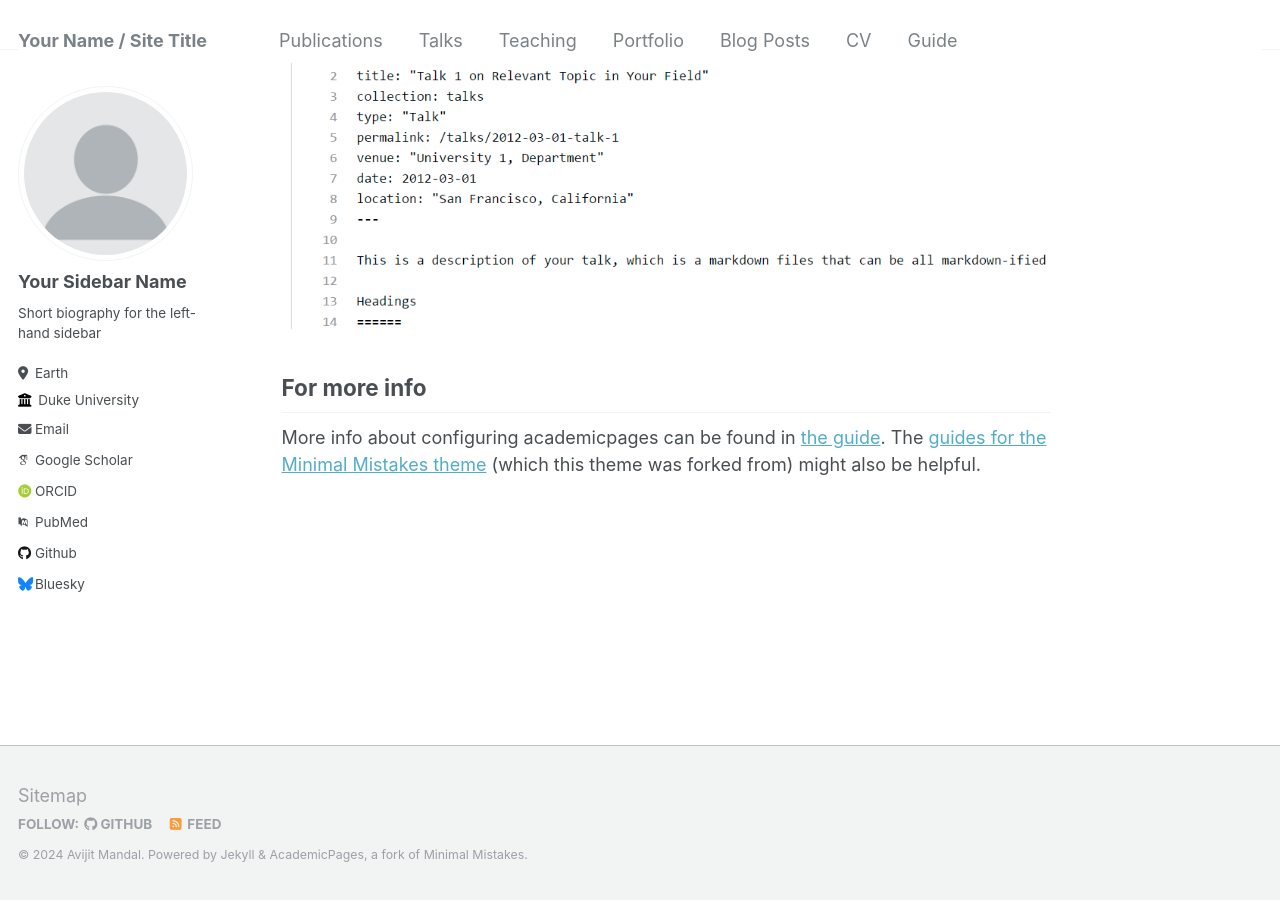
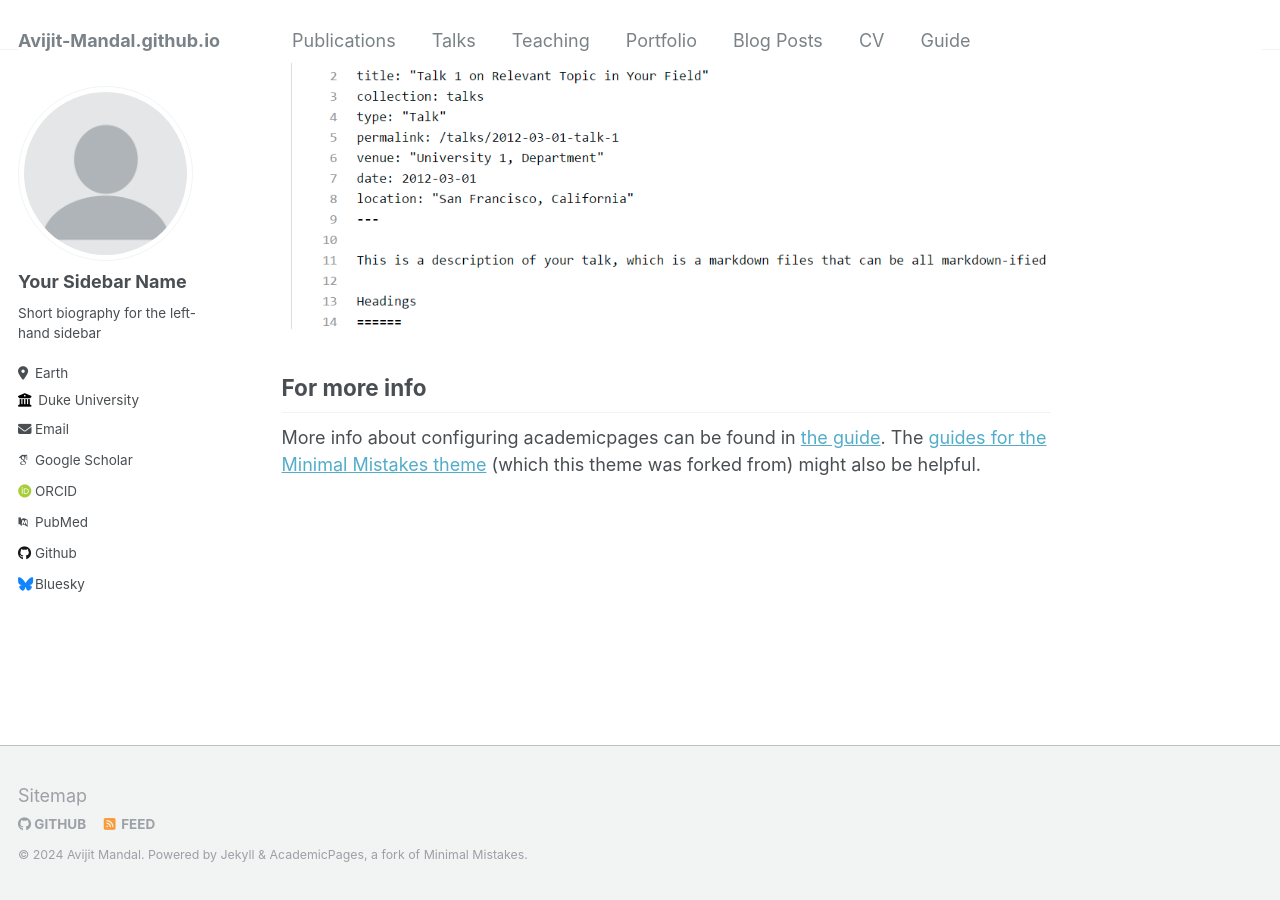
Before and after one commit to Aviemathelec1995/Avijit-Mandal.github.io, a Jekyll site: the page built from _pages/about.md, in a window 1280 px wide and 900 px high, scrolled down 2640 px. Built offline with Jekyll 4.4.1, drawn with Linux system fonts in a browser that asks for light colours; some web fonts are replaced.

Commit message:
Update _config.yml

```diff
--- a/_config.yml
+++ b/_config.yml
@@ -7,9 +7,9 @@
 # server process.
 
 # Basic Site Settings
-locale                   : "en-US"
-title                    : "Your Name / Site Title"
-title_separator          : "-"
+# locale                   : "en-US"
+# title                    : "Your Name / Site Title"
+# title_separator          : "-"
 name                     : &name "Avijit Mandal"
 description              : &description "personal description"
 url                      : https://avijit-mandal.github.io # the base hostname & protocol for your site e.g. "https://mmistakes.github.io"
```
